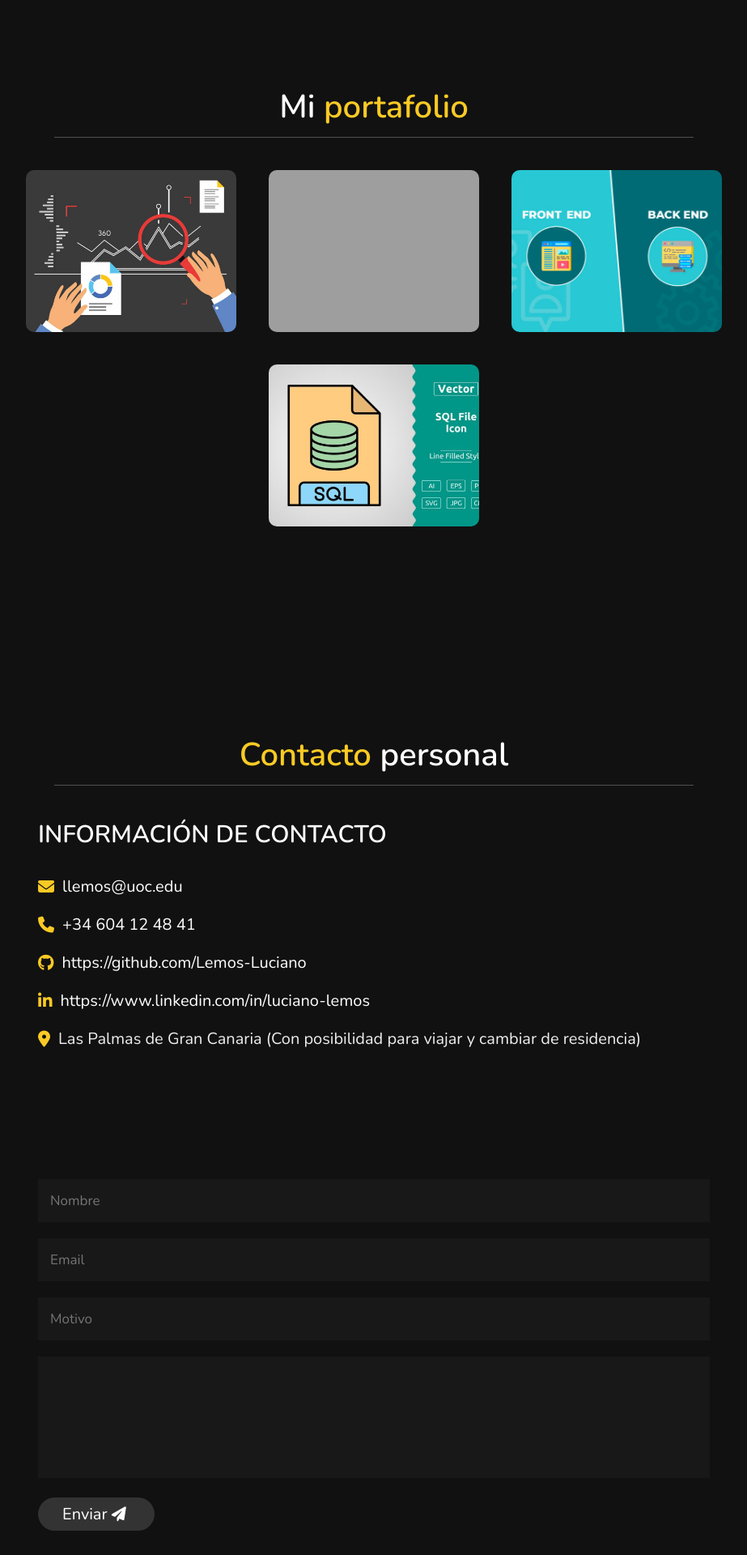
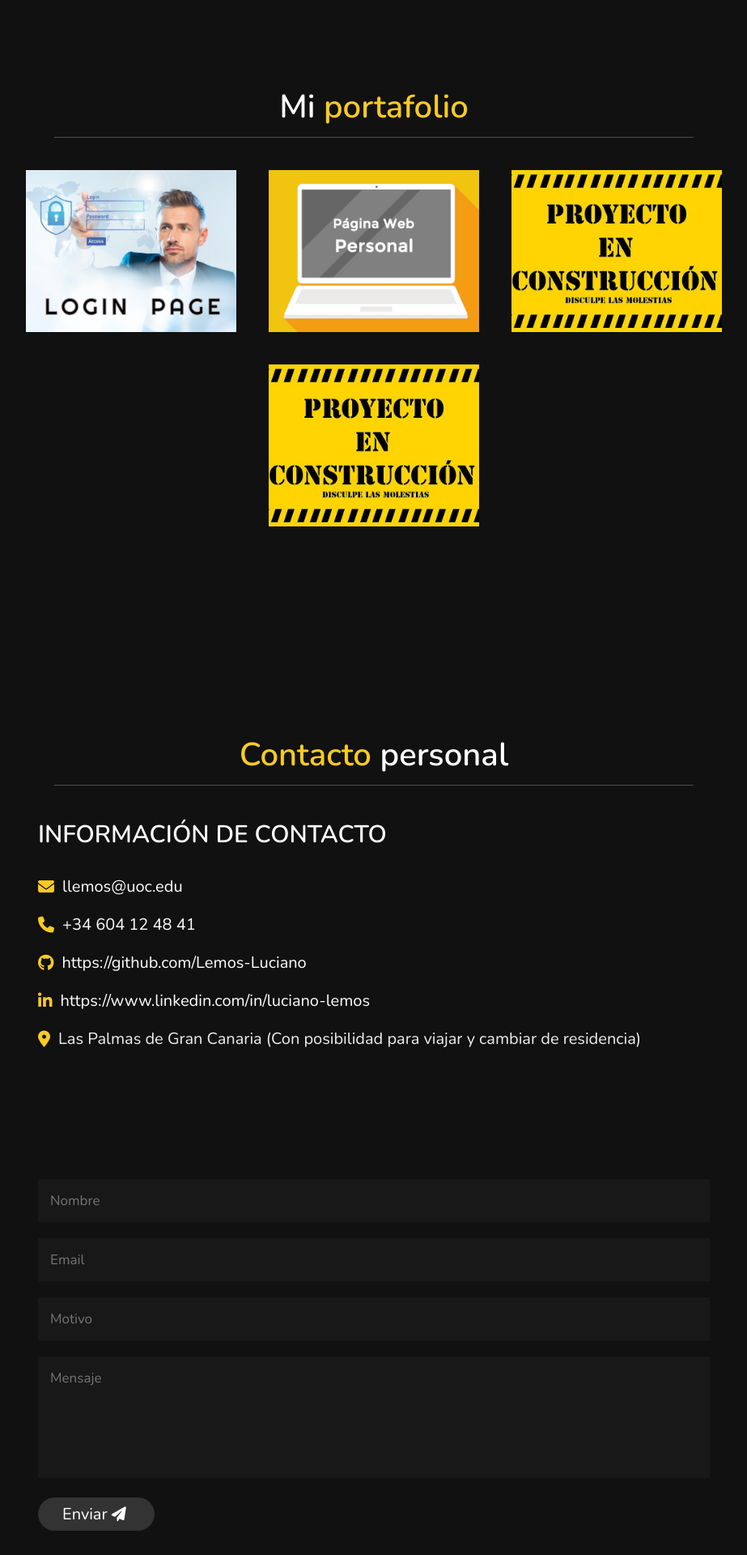
Before and after one commit to Lemos-Luciano/Portafolio, a PHP site: page / in a window 1280 px wide. Shown: the part 2315-4235 px from the top of the page at 81% size, without its empty margins (353-1276 px from the left). Run offline with PHP 8.4, Linux system fonts and the light colour scheme; grey boxes are pictures that could not be loaded.

Commit message:
Cambio fotos PersonalPage

```diff
--- a/WebPersonalResponsive/css/style.css
+++ b/WebPersonalResponsive/css/style.css
@@ -279,7 +279,7 @@ header .navbar ul li a:hover{
     width: 26rem;
     border-radius: 1rem;
     margin: 2rem;
-    overflow: hidden;
+    /* overflow: hidden; */
     cursor: pointer;
 }
 .portafolio .box-container .box img{
@@ -290,6 +290,7 @@ header .navbar ul li a:hover{
 .portafolio .box-container .box:hover img{ /*Animacion cursor arriba*/
     transform: scale(1.2);
 }
+
 
 /* Pestaña Contacto */
 .contacto .row{
--- a/WebPersonalResponsive/index.html
+++ b/WebPersonalResponsive/index.html
@@ -6,8 +6,6 @@
     <meta name="viewport" content="width=device-width, initial-scale=1.0">
     <title>Web personal responsive</title>
 
-    <!-- Pagina Iconos
-    https://fontawesome.com/icons -->
 
     <!-- Estilo de letra -->
     <link rel="stylesheet" href="https://cdnjs.cloudflare.com/ajax/libs/font-awesome/6.2.1/css/all.min.css">
@@ -136,19 +134,24 @@
         <div class="box-container">
 
             <div class="box">
-                <img src="images/img1.jpg" alt="">
+                <a href="https://github.com/Lemos-Luciano/Portafolio/tree/main/LoginPage" target="_blank">
+                    <img src="images/LoginPage.png" alt="">
+                </a>
             </div>
 
             <div class="box">
-                <img src="images/img2.jpg" alt="">
+                <a href="https://github.com/Lemos-Luciano/Portafolio/tree/main/WebPersonalResponsive" target="_blank">
+                    <img src="images/WebPersonal.png" alt="">
+                </a>
+
             </div>
 
             <div class="box">
-                <img src="images/img3.jpg" alt="">
+                <img src="images/ProyectoEnConstruccion.jpg" alt="">
             </div>
 
             <div class="box">
-                <img src="images/img4.jpg" alt="">
+                <img src="images/ProyectoEnConstruccion.jpg" alt="">
             </div>
 
         </div>
@@ -172,12 +175,11 @@
                 </div>
             </div>
 
-            <!-- enviar formulario https://www.youtube.com/watch?v=mmo9PR_9m84 -->
             <form action="https://formsubmit.co/llemos@uoc.edu" method="POST">
                 <input type="text" id="nombre" placeholder="Nombre" class="box" name="nombre">
                 <input type="email" placeholder="email" class="box" name="email">
                 <input type="text" placeholder="Motivo" class="box" name="motivo">
-                <textarea name="mensaje" id="" cols="30" rows="10" class="box message" placeholder=""></textarea>
+                <textarea name="mensaje" id="" cols="30" rows="10" class="box message" placeholder="Mensaje"></textarea>
                 <button type="submit" class="btn" id="enviar" onClick="enviarDatos()">Enviar<i class="fas fa-paper-plane"></i></button>
                 <input type="hidden" name="_next" value="https://lucianolemos.vercel.app/">  <!-- Luego de submit, nos dirige a la pagina deseada -->
                 <input type="hidden" name="_captcha" value="false">  <!-- Quita el captcha de formsumit -->
@@ -189,7 +191,6 @@
 
     <!-- Popup comienzo EN CONSTRUCCION-->
     <!--Fondo gris  -->
-    <!-- https://www.youtube.com/watch?v=VAkKb8lTd-Q -->
     <!-- <div class="overlay" id="overlay">
         <div class="popup" id="popup">
             <a href="#" id="btn-cerrar-popup" class="btn-cerrar-popup"><i class="fa-solid fa-rectangle-xmark"></i></a>
```
Also changed, not shown: WebPersonalResponsive/images/LoginPage.png (added), WebPersonalResponsive/images/ProyectoEnConstruccion.jpg (added), WebPersonalResponsive/images/WebPersonal.png (added), 1 other file.
